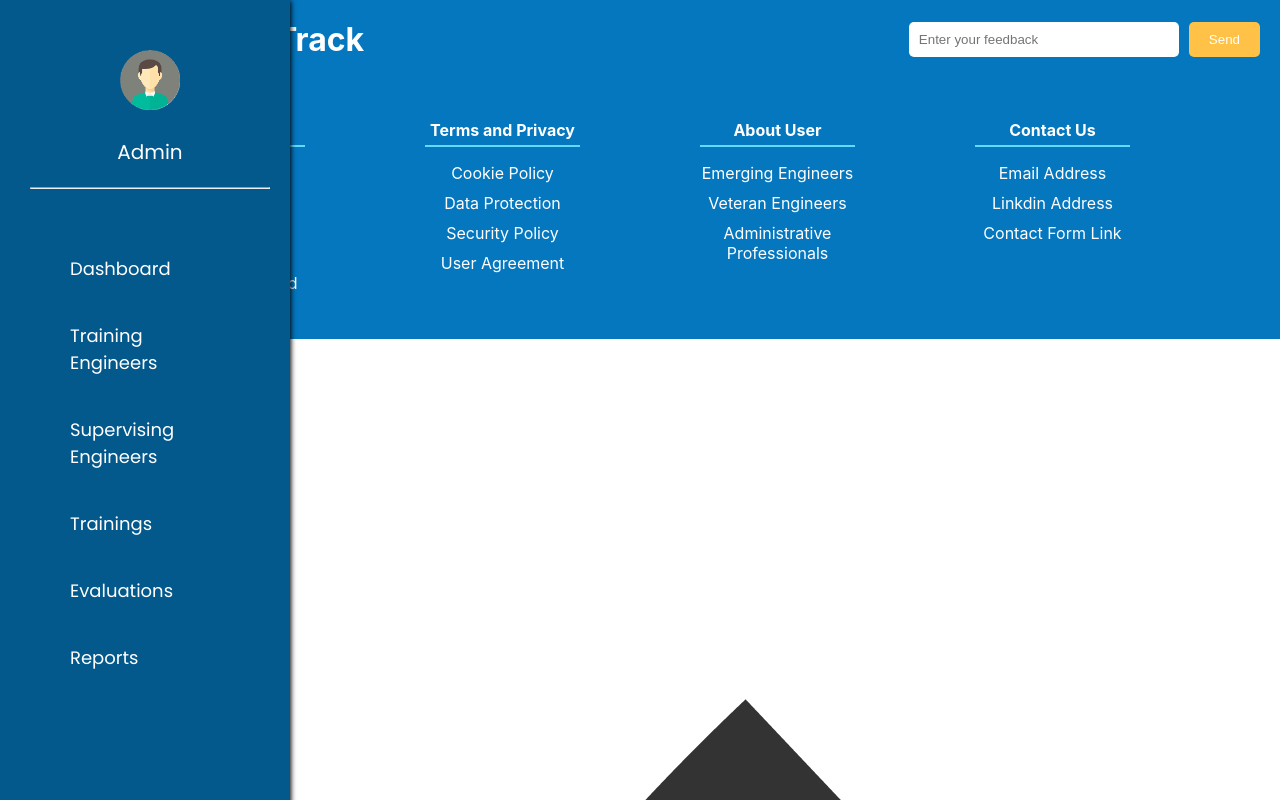
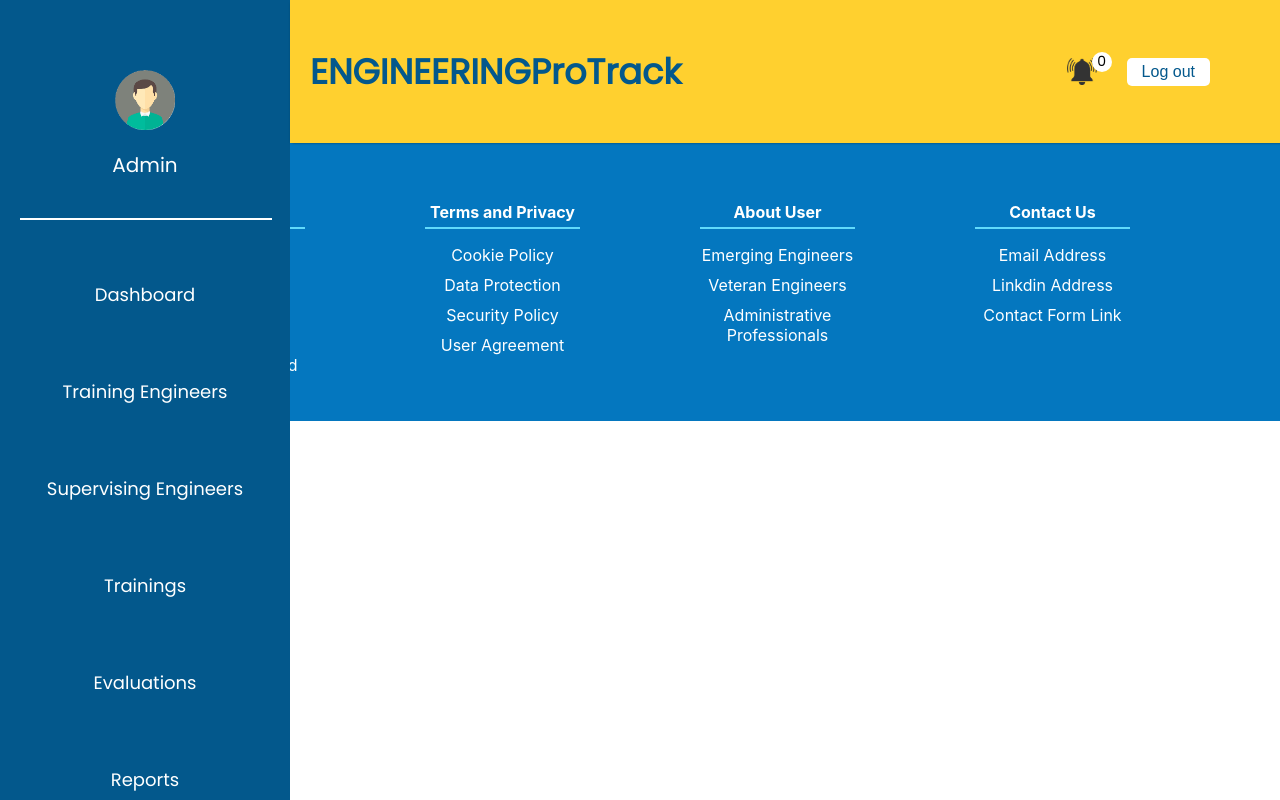
Before and after one commit to NethmaaJay26/Eng_Tracking_FrontEnd, a React (Create React App) app: page /reports in a window 1280 px wide. Built offline with nearby package versions, Linux system fonts and the light colour scheme.

Commit message:
New changes

```diff
--- a/src/App.js
+++ b/src/App.js
@@ -7,10 +7,11 @@ import Engineers from "./Pages/Engineers.jsx"
 import SupervisingEngineers from "./Pages/SupervisingEngineers.jsx"
 import LoginSignin from "./Pages/LoginSignin.jsx"
 import Trainings from "./Pages/Trainings.jsx"
-import Summary from "./Pages/Summary.jsx"
+import Reports from "./Pages/Reports.jsx"
 import Evaluations from "./Pages/Evaluations.jsx"
 import Home from "./Pages/Home.jsx"
 import Footer from "./Components/Footer/Footer.jsx"
+import Topbar from './Components/TopBar/Topbar.jsx';
 
 
 
@@ -19,6 +20,8 @@ function App() {
     <div className="App">
 
       <BrowserRouter>
+
+        <Topbar/>
         <Navbar />
 
         <Routes>
@@ -28,7 +31,7 @@ function App() {
           <Route path='/supervisingengineers' element = {<SupervisingEngineers/>}/>
           <Route path='/trainings' element = {<Trainings/>}/>
           <Route path='/evaluations' element = {<Evaluations/>}/>
-          <Route path='/summary' element = {<Summary/>}/>
+          <Route path='/reports' element = {<Reports/>}/>
           <Route path='/loginsignin' element = {<LoginSignin/>}/>
 
 
--- a/src/Components/Navbar/Navbar.css
+++ b/src/Components/Navbar/Navbar.css
@@ -9,32 +9,37 @@
   top: 0;
   left: 0;
   background-color: #03588C;
-  box-shadow: 2px 0 5px -1px black;
   font-family: 'Poppins';
   color: white;
 }
 
-.sidebar-icon {
-  display: table-column;
-  margin-left: 10px;
+.sidebar-profile {
+  display: flex;
+  flex-direction: column;
+  align-items: center;
   margin-bottom: 30px;
-  margin-top: 30px;
+  margin-top:50px;
+  gap: 10px;
 }
 
-.sidebar-icon img {
+.sidebar-profile img {
   width: 60px;
 }
 
-.sidebar-icon p {
+.sidebar-profile p {
   font-size: 20px;
-  font-weight:80;
+  font-weight: 100;
+  margin-top: 10px;
+}
+
+hr {
+  width: 100%;
+  border: 1px solid white;
 }
 
 .sidebar-menu {
-  display: flex;
-  flex-direction: column;
   list-style: none;
-  gap: 20px;
+  padding: 0;
   font-size: 18px;
   font-weight: 500;
 }
@@ -42,12 +47,11 @@
 .sidebar-menu li {
   display: flex;
   align-items: center;
-  gap: 10px;
+  padding: 5px;
+  border-radius: 8px;
   cursor: pointer;
-  margin-right: 30px;
-  padding: 10px;
-  border-radius: 8px;
   transition: background 0.3s;
+  margin-bottom:60px;
 }
 
 .sidebar-menu li:hover {
@@ -57,9 +61,8 @@
 .sidebar-menu a {
   text-decoration: none;
   color: inherit;
-  width: 10px;
+  width: 100%;
 }
-
 
 @media (max-width: 800px) {
   .sidebar {
@@ -71,8 +74,13 @@
     padding: 10px;
   }
 
-  .sidebar-logo {
-      margin-bottom: 0;
+  .sidebar-profile {
+    flex-direction: row;
+    align-items: center;
+  }
+
+  .sidebar-profile img {
+    margin-right: 10px;
   }
 
   .sidebar-menu {
@@ -87,5 +95,4 @@
     margin-left: 0;
     margin-top: 10px;
   }
-
 }
--- a/src/Components/Navbar/Navbar.jsx
+++ b/src/Components/Navbar/Navbar.jsx
@@ -1,13 +1,11 @@
 import React, { useState } from 'react';
-import { Link, useNavigate } from 'react-router-dom';
+import { Link } from 'react-router-dom';
 import './Navbar.css';
 import logo from '../Assets/icon.png';
-import bell_icon from '../Assets/bell_icon.png';
-
 
 export default function Sidebar() {
   const [selectedItem, setSelectedItem] = useState(null);
-  const navigate = useNavigate();
+  /*const navigate = useNavigate();*/
 
   const handleItemClick = (item) => {
     setSelectedItem(item);
@@ -19,17 +17,16 @@ export default function Sidebar() {
     { name: 'Supervising Engineers', path: '/supervisingengineers' },
     { name: 'Trainings', path: '/trainings' },
     { name: 'Evaluations', path: '/evaluations' },
-    { name: 'Reports', path: '/summary' },
+    { name: 'Reports', path: '/reports' },
   ];
 
   return (
     <div className='sidebar'>
-      <div className="sidebar-icon">
+      <div className="sidebar-profile">
         <img src={logo} alt="icon" />
         <p>Admin</p>
         <hr />
       </div>
-
       <ul className="sidebar-menu">
         {navItems.map((item, index) => (
           <li
@@ -43,11 +40,6 @@ export default function Sidebar() {
           </li>
         ))}
       </ul>
-      <div className="sidebar-login-cart">
-        <img className='nav-login-cart-bell' src={bell_icon} alt="bell icon" />
-        <div className="sidebar-cart-count">0</div>
-        <button onClick={() => navigate('/loginsignin')}>Login</button>
-      </div>
     </div>
   );
 }
--- a/src/Components/TopBar/Topbar.css
+++ b/src/Components/TopBar/Topbar.css
@@ -0,0 +1,61 @@
+.topbar {
+    display: flex;
+    justify-content: space-between;
+    align-items: center;
+    padding: 10px 20px;
+    box-shadow: 0 1px 3px -2px black;
+    font-family: 'Poppins';
+    background-color: #FFD02F;
+    color: #03588C;
+    position: fixed;
+    top: 0;
+    left: 290px;
+    width: calc(100% - 300px);
+    z-index: 1000;
+  }
+
+  .topbar-logo {
+    font-size: 35px;
+    font-weight: 600;
+  }
+
+  .topbar-login {
+    display: flex;
+    align-items: center;
+    gap: 5px;
+    margin-right: 80px;
+  }
+
+  .topbar-login-bell {
+    width: 30px;
+  }
+
+  .topbar-bell-count {
+    width: 20px;
+    height: 20px;
+    display: flex;
+    justify-content: center;
+    align-items: center;
+    border-radius: 50%;
+    background-color: rgb(255, 255, 255);
+    color: #000000;
+    font-size: 14px;
+    position: relative;
+    top: -10px;
+    left: -10px;
+  }
+
+  .topbar-login button {
+    padding: 5px 15px;
+    border: none;
+    border-radius: 5px;
+    background-color: white;
+    color: #03588C;
+    font-size: 16px;
+    font-weight: 500;
+    cursor: pointer;
+  }
+
+  .topbar-login button:active {
+    background-color: #f3f3f3;
+  }
--- a/src/Components/TopBar/Topbar.jsx
+++ b/src/Components/TopBar/Topbar.jsx
@@ -1,7 +1,21 @@
-import React from 'react'
+import React from 'react';
+import { useNavigate } from 'react-router-dom';
+import './Topbar.css';
+import bell_icon from '../Assets/bell_icon.png';
 
-export const Topbar = () => {
+export default function Topbar() {
+  const navigate = useNavigate();
+
   return (
-    <div>Topbar</div>
-  )
+    <div className='topbar'>
+      <div className="topbar-logo">
+        <p>ENGINEERINGProTrack</p>
+      </div>
+      <div className="topbar-login">
+        <img className='topbar-login-bell' src={bell_icon} alt="bell icon" />
+        <div className="topbar-bell-count">0</div>
+        <button onClick={() => navigate('/loginsignin')}>Log out</button>
+      </div>
+    </div>
+  );
 }
```
Also changed, not shown: src/Pages/Reports.jsx (renamed from src/Pages/Summary.jsx). Lines whose indentation alone changed are shown as unchanged.
